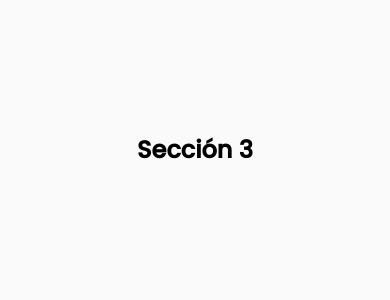
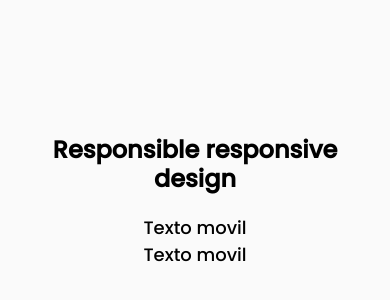
Before and after one commit to andonyn19/DOM-js, a plain HTML site: page index.html in a window 390 px wide. Shown: the part 1632-1932 px from the top of the page. Drawn offline with nearby package versions, Linux system fonts and the light colour scheme.

Commit message:
Actualizacion ResponsibleResponsiveDesign

```diff
--- a/index.html
+++ b/index.html
@@ -33,7 +33,7 @@
     <nav class="menu">
       <a href="#seccion1">Reloj Digital y Alarma Sonora</a>
       <a href="#seccion2">Cuenta regresiva</a>
-      <a href="#seccion3">Sección 3</a>
+      <a href="#seccion3">Responsible responsive design</a>
       <a href="#seccion4">Sección 4</a>
       <a href="#seccion5">Sección 5</a>
     </nav>
@@ -65,7 +65,9 @@
     </button>
 
     <section id="seccion3" class="section">
-      <h2>Sección 3</h2>
+      <h2>Responsible responsive design</h2>
+      <div id="youtube" style="text-align: center"></div>
+      <div id="maps" style="text-align: center"></div>
     </section>
 
     <section id="seccion4" class="section">
--- a/index.js
+++ b/index.js
@@ -7,6 +7,7 @@ import { relojDigital, alarma } from './module/relojAlarma.js';
 import cuentaRegresiva from './module/cuentaRegresiva.js';
 import scrollBackToTop from './module/scrollBackToTop.js';
 import darkModeBtn from './module/darkModeBtn.js';
+import responsiveDesign from './module/responsiveDesign.js';
 
 d.addEventListener("DOMContentLoaded",e =>{
   menuHamburguesa(".hamburger", ".panel", ".menu");
@@ -14,6 +15,8 @@ d.addEventListener("DOMContentLoaded",e =>{
   alarma("activar-alarma", "desactivar-alarma", "./alarm.mp3");
   cuentaRegresiva("countdown", "2023, 03, 11");
   scrollBackToTop(".scroll");
+  responsiveDesign("(min-width: 600px)", "youtube", "Texto movil", "Texto desktop")
+  responsiveDesign("(min-width: 600px)", "maps", "Texto movil", "Texto desktop")
 })
 
 darkModeBtn(".dark-modeBtn");
--- /dev/null
+++ b/module/responsiveDesign.js
@@ -0,0 +1,30 @@
+const d = document,
+  w = window
+
+  /**
+   *
+   * @param {query} query Breakpoint
+   * @param {String} element Id del elemento a modificar
+   * @param {String} mobileContent Contenido cuando no se cumpla la condicion
+   * @param {String} desktopContent Contenido cuando se cumpla la condicion
+   */
+
+function responsiveDesign (query, element, mobileContent, desktopContent) {
+  const myQuery = w.matchMedia(query),
+    $element = d.getElementById(element)
+
+  const displayContent = (event) => {
+    if(event.matches){
+      $element.innerHTML = desktopContent
+    } else {
+      $element.innerHTML = mobileContent
+    }
+  }
+
+  displayContent(myQuery);
+
+  myQuery.addEventListener("change", (e) => displayContent(e))
+
+}
+
+export default responsiveDesign
```
